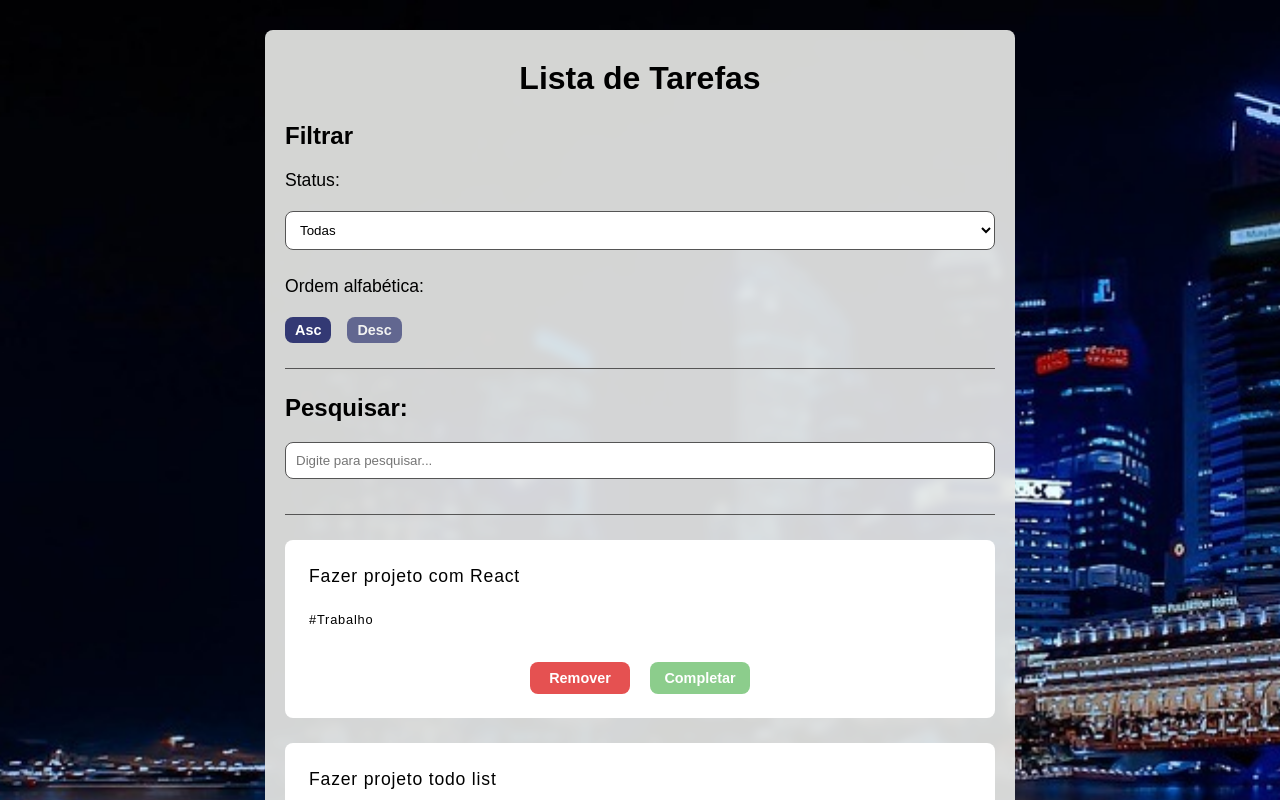
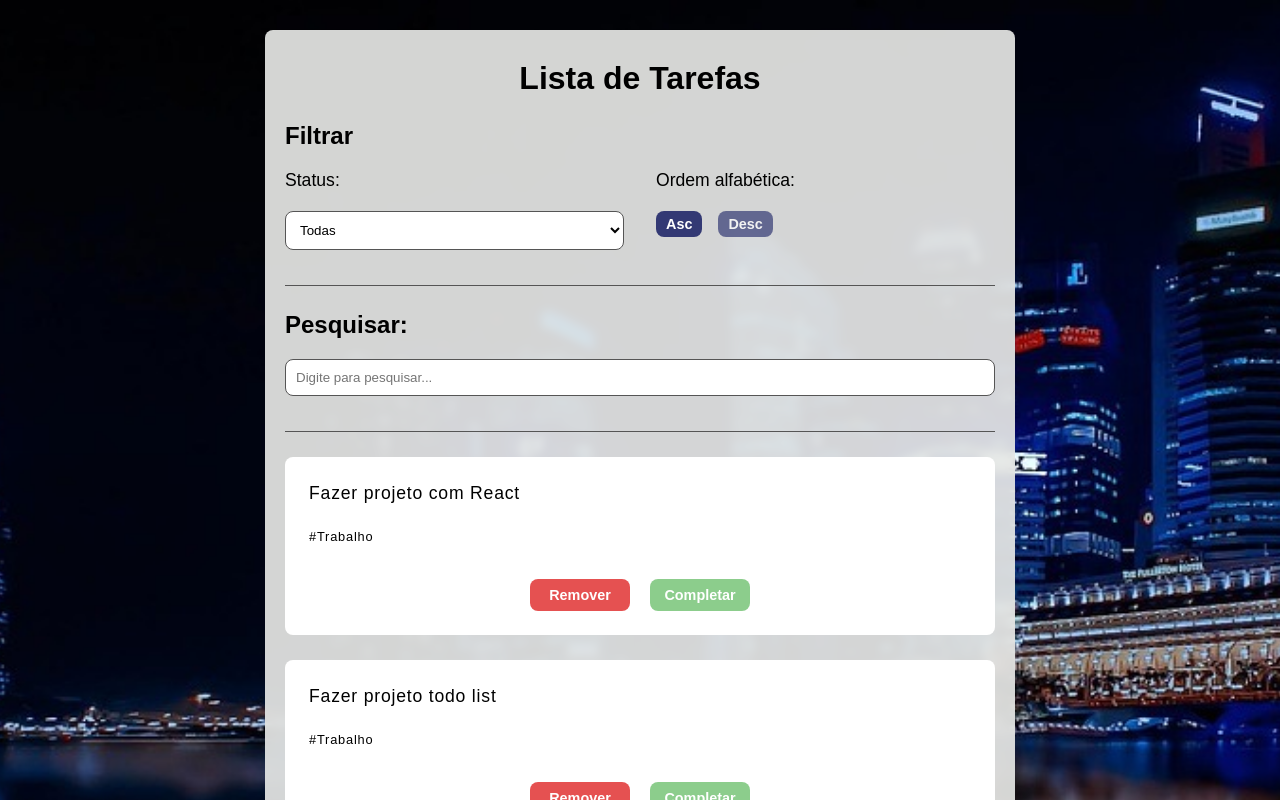
Before and after one commit to FabricioBasilio/to-do-list, a React (Vite) app: page / in a window 1280 px wide. Shown: the top 800 px of the page. Built offline with nearby package versions, Linux system fonts and the light colour scheme.

Commit message:
feat: responsividade na secao de filtros e adição de foco nos botoes

```diff
--- a/src/components/Filter.jsx
+++ b/src/components/Filter.jsx
@@ -3,7 +3,7 @@ function Filter({ filter, setFilter, sort, setSort }) {
     <section className="filter">
         <h2>Filtrar</h2>
         <div className="filter_options">
-            <div>
+            <div className="filter_options__filter">
                 <p>Status: </p>
                 <select value={filter} onChange={e => setFilter(e.target.value)}>
                     <option value="All">Todas</option>
@@ -11,7 +11,7 @@ function Filter({ filter, setFilter, sort, setSort }) {
                     <option value="Incomplete">Incompletas</option>
                 </select>
             </div>
-            <div>
+            <div className="filter_options__alphabetic">
                 <p>Ordem alfabética: </p>
                 <div className={sort === "Asc" ? "filter_options__alphabetic__buttons buttons__asc_button--active" : "filter_options__alphabetic__buttons buttons__desc_button--active"}>
                     <button onClick={() => setSort("Asc")}>Asc</button>
--- a/src/styles/App.css
+++ b/src/styles/App.css
@@ -67,7 +67,8 @@ button {
   font-weight: 700;
 }
 
-button:hover {
+button:hover,
+button:focus {
   opacity: 1;
 }
 
@@ -206,7 +207,7 @@ select {
   top: 50%;
   transform: translate(-50%, -50%);
   width: 80%;
-  max-width: 700px;
+  max-width: 900px;
   border-radius: var(--radiusPadrao);
   padding: 2rem;
   display: flex;
@@ -224,3 +225,23 @@ select {
   line-height: 1.5rem;
   letter-spacing: 0.05rem;
 }
+
+.modal_details form button {
+  align-self: center;
+}
+
+@media screen and (min-width: 700px) {
+  .filter_options {
+    flex-direction: row;
+    justify-content: space-around;
+    gap: 2rem;
+  }
+
+  .filter_options__filter {
+    flex: 50%;
+  }
+
+  .filter_options__alphabetic {
+    flex: 50%;
+  }
+}
```
